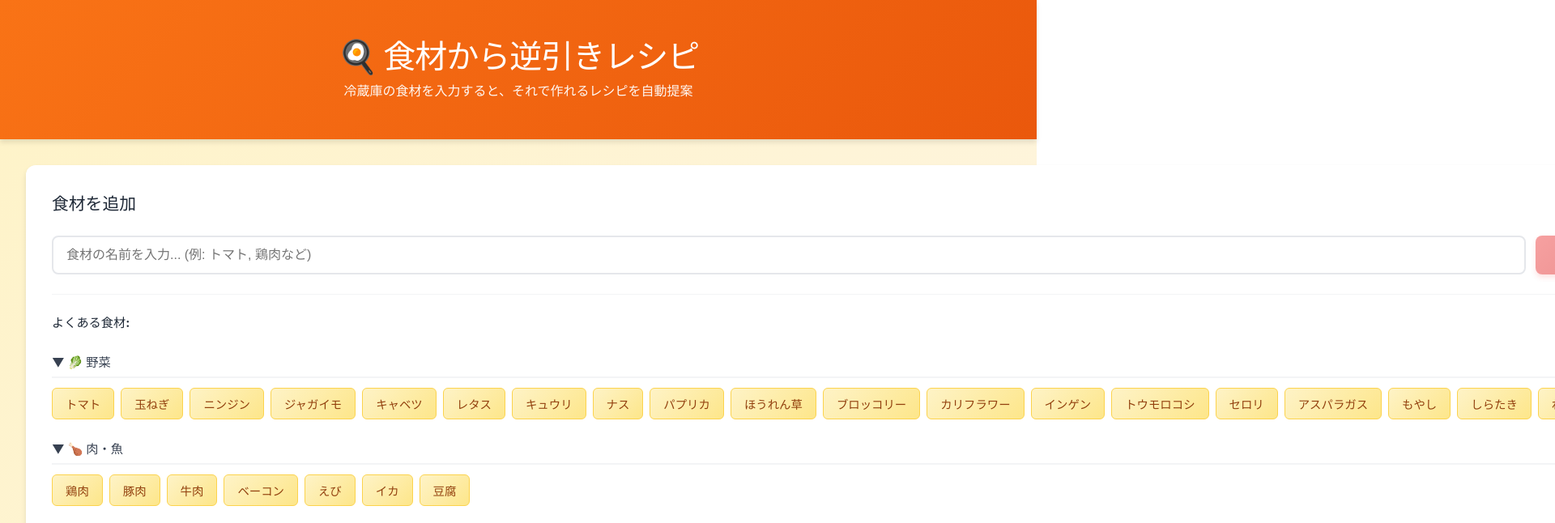
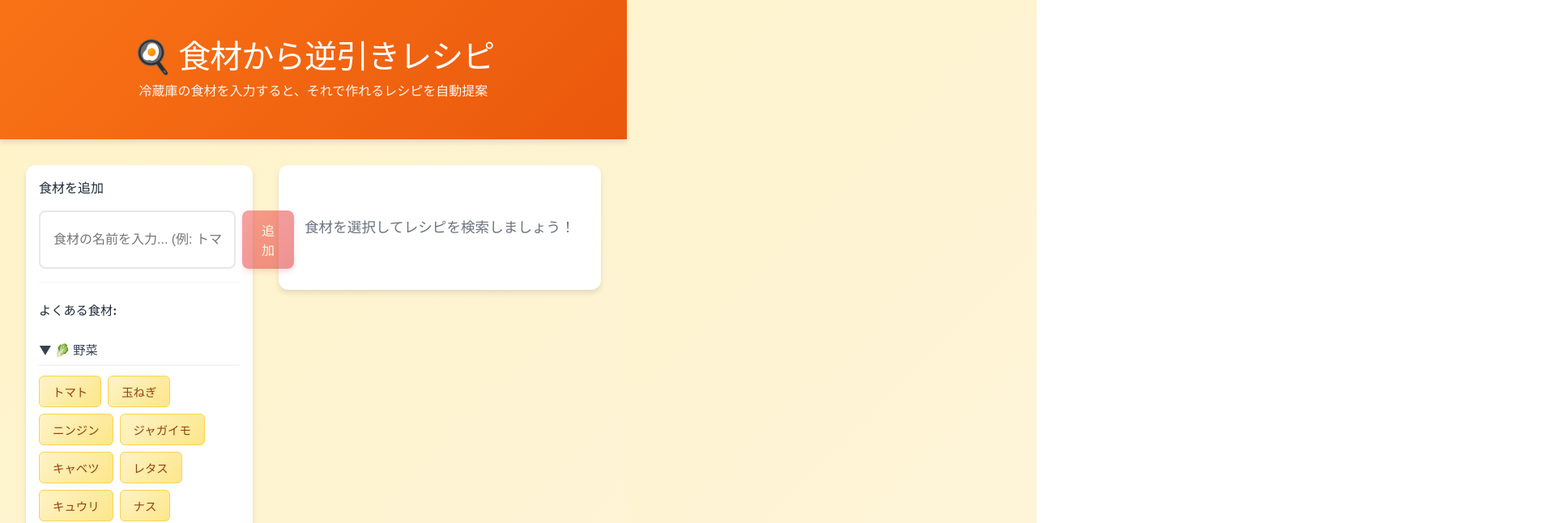
Before and after one commit to marutaniiine/recipe-finder, a React app in the folder app/: page / in a window 1280 px wide. Shown: the top 646 px of the page at 81% size, 1920 px wide, since content can reach past the window. Built offline with nearby package versions, Linux system fonts and the light colour scheme; the HTML template or start-up script is replaced by a standard one.

Commit message:
Fix left sidebar width: reduce from 350px to 280px and decrease padding

```diff
--- a/app/src/App.css
+++ b/app/src/App.css
@@ -60,8 +60,8 @@ body {
   height: fit-content;
   position: sticky;
   top: 2rem;
-  flex: 0 0 auto;
-  min-width: 350px;
+  flex: 0 0 280px;
+  max-width: 280px;
 }
 
 .results-section {
--- a/app/src/components/IngredientInput.css
+++ b/app/src/components/IngredientInput.css
@@ -1,21 +1,21 @@
 .ingredient-input {
   background: white;
-  padding: 2rem;
+  padding: 1rem;
   border-radius: 12px;
   box-shadow: 0 4px 6px rgba(0, 0, 0, 0.1);
-  margin-bottom: 2rem;
+  margin-bottom: 1.5rem;
 }
 
 .ingredient-input h2 {
-  margin: 0 0 1.5rem 0;
-  font-size: 1.3rem;
+  margin: 0 0 1rem 0;
+  font-size: 1rem;
   color: #1f2937;
 }
 
 .input-wrapper {
   display: flex;
-  gap: 0.75rem;
-  margin-bottom: 1.5rem;
+  gap: 0.5rem;
+  margin-bottom: 1rem;
 }
 
 .ingredient-field {
```
